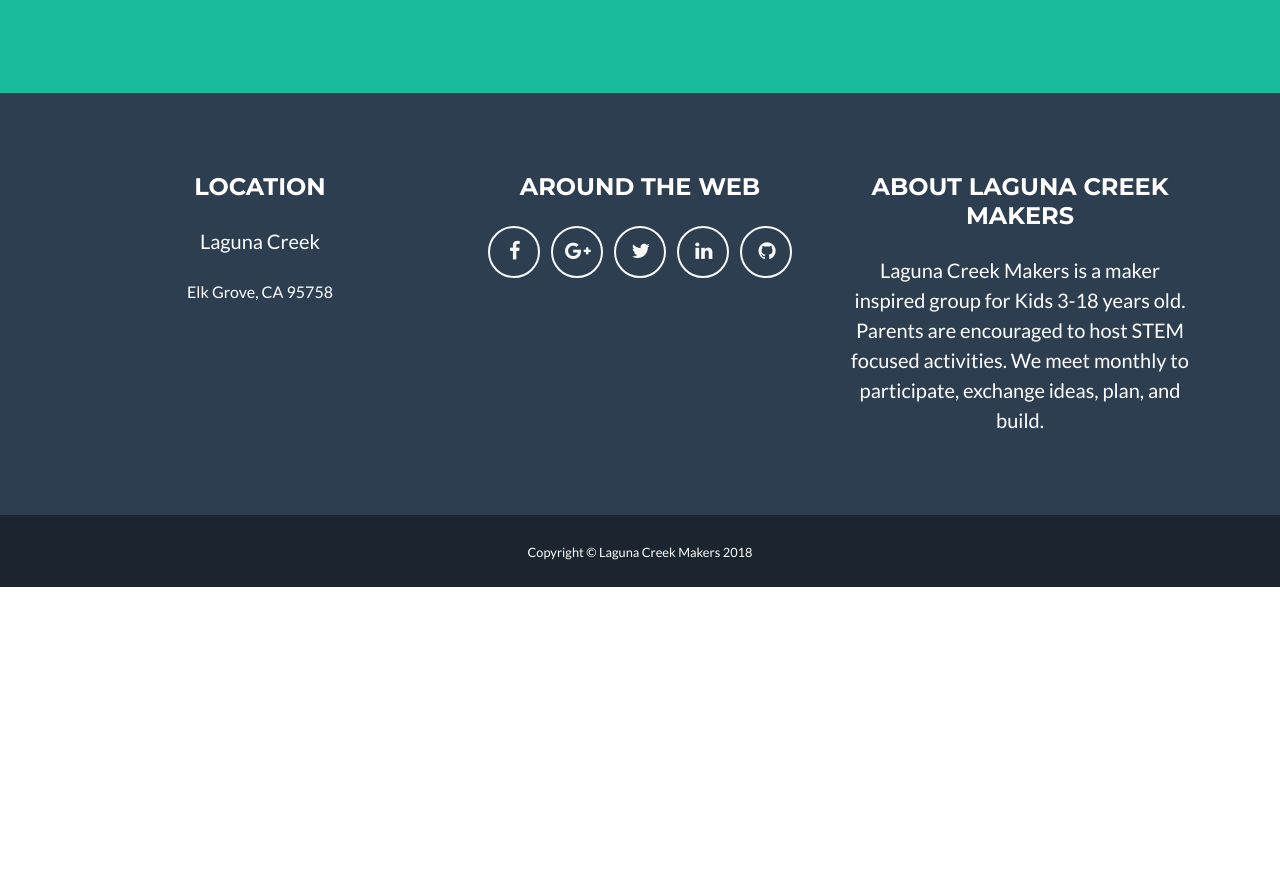
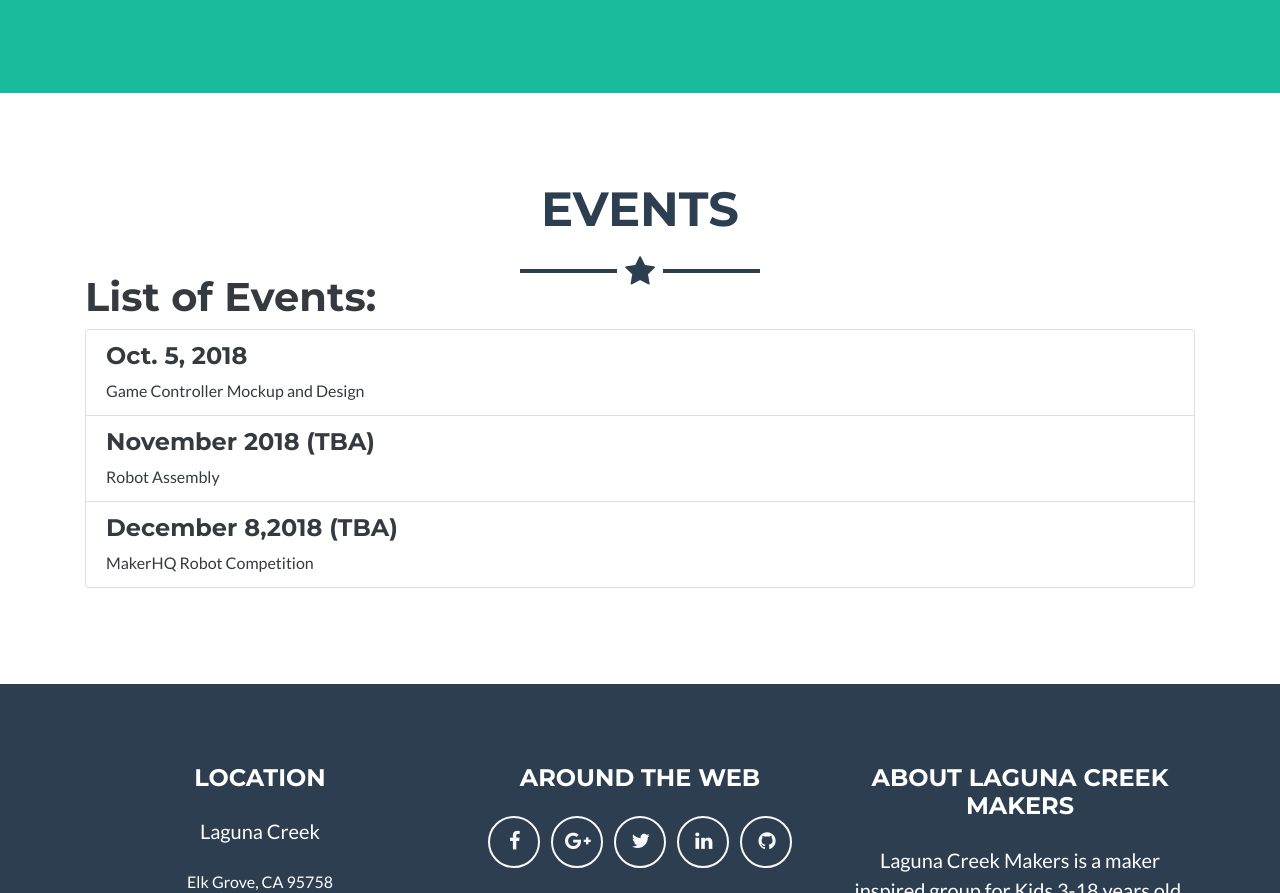
Before and after one commit to LagunaCreek-Makers/LagunaCreek-Makers.github.io, a plain HTML site: page index.html in a window 1280 px wide. Shown: the part 2251-3144 px from the top of the page. Before the commit the page ends 2838 px from the top, so only its background shows below. Drawn offline with Linux system fonts and the light colour scheme.

Commit message:
Added Event Section

```diff
--- a/css/freelancer.css
+++ b/css/freelancer.css
@@ -351,6 +351,10 @@ a:focus, a:hover, a:active {
   background-color: #2C3E50 !important;
 }
 
+.bg-terniary {
+  background-color: #FFFFFF !important;
+}
+
 .text-primary {
   color: #18BC9C !important;
 }
--- a/index.html
+++ b/index.html
@@ -151,6 +151,28 @@
             Email Us
           </a>
         </div>
+      </div>
+    </section>
+
+    <!-- Events Section -->
+    <section class="bg-terniary text-dark mb-0" id="about">
+      <div class="container">
+        <h2 class="text-center text-uppercase text-secondary">Events</h2>
+        <hr class="star-dark mb-0">
+        <div class="row">
+          <div class="col-lg-12">
+            <h1>List of Events:</h1>
+          </div>
+        </div>
+	<div class="row">
+	 <div class="col-lg-12">
+	  <ul class="list-group">
+	    <li class="list-group-item"><h4>Oct. 5, 2018</h4>Game Controller Mockup and Design </li>
+	    <li class="list-group-item"><h4>November 2018 (TBA)</h4> Robot Assembly </li>
+	    <li class="list-group-item"><h4>December 8,2018 (TBA)</h4> MakerHQ Robot Competition</li>
+	  </ul>
+         </div>
+	</div>
       </div>
     </section>
 
```
Also changed, not shown: 1 other file.
